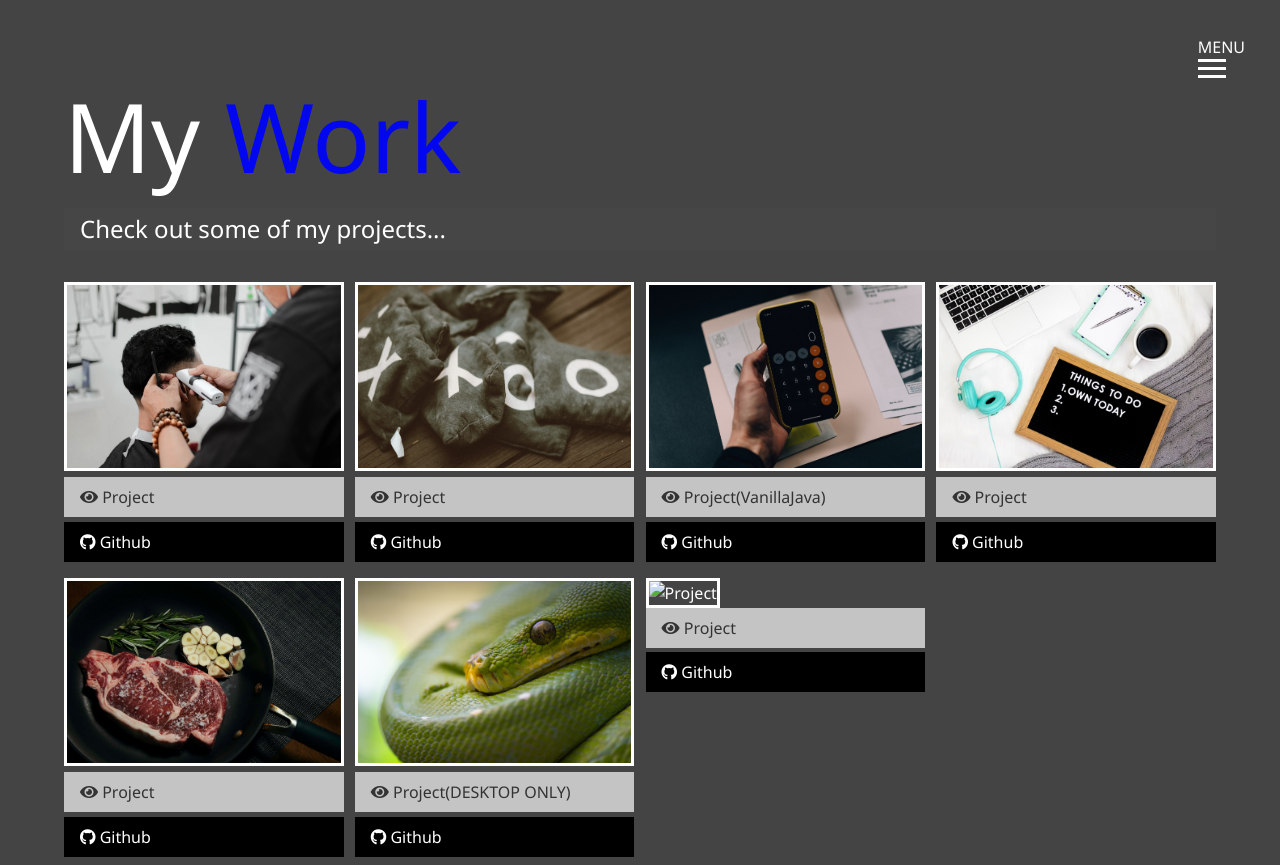
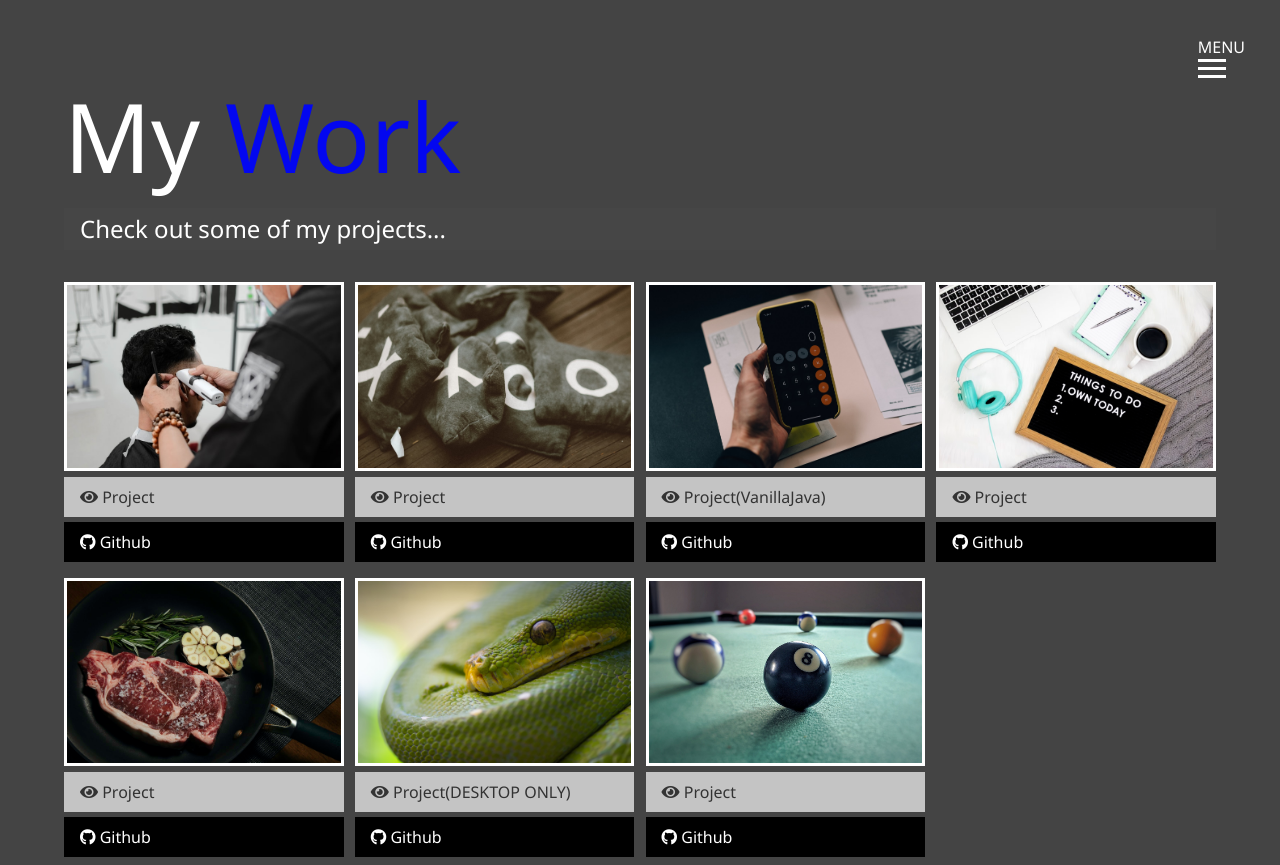
Before and after one commit to tsunamham/modern_portfolio, a plain HTML site: page work.html in a window 1280 px wide. Shown: the top 865 px of the page. Drawn offline with Linux system fonts and the light colour scheme.

Commit message:
Update work.html

```diff
--- a/work.html
+++ b/work.html
@@ -149,7 +149,7 @@
       <div class="item">
         <a href="https://tsunamham.github.io/Magic_8ball/"
         target="_blank">
-          <img src="img/projects/project8.png" alt="Project">
+          <img src="img/projects/project8.jpg" alt="Project">
         </a>
         <a href="https://tsunamham.github.io/Magic_8ball/" class="btn-light"
         target="_blank">
```
